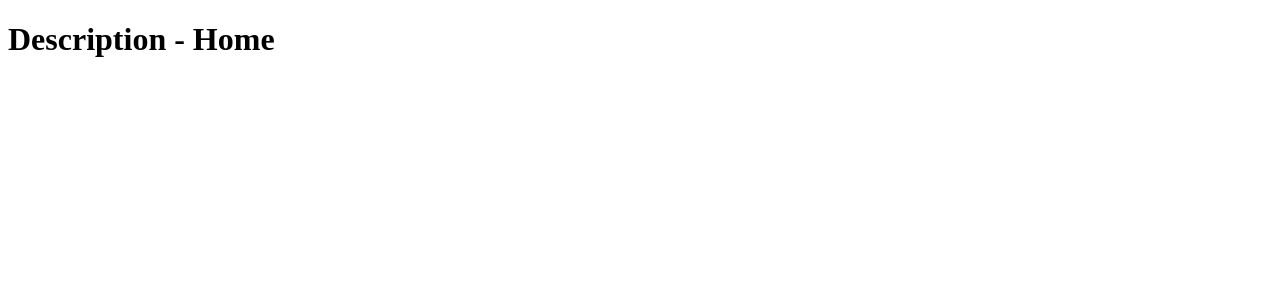
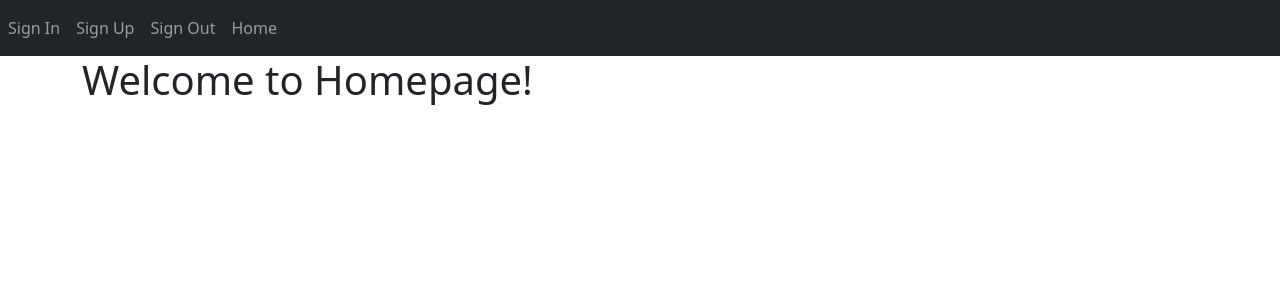
Before and after one commit to SemiHedge/tutorial-flask-diary, a Flask app: page / in a window 1280 px wide. Shown: the top 300 px of the page. Run offline with Flask 2, Linux system fonts and the light colour scheme.

Commit message:
페이지 꾸미기 - 부트스트랩, base.html
- bootstrap5.2.0 가져오기
- base.html 기초 작업하기
  - navbar
  - container

```diff
--- a/website/templates/base.html
+++ b/website/templates/base.html
@@ -4,9 +4,41 @@
     <meta charset="UTF-8">
     <meta http-equiv="X-UA-Compatible" content="IE=edge">
     <meta name="viewport" content="width=device-width, initial-scale=1.0">
+
+    <link href="https://cdn.jsdelivr.net/npm/bootstrap@5.2.0-beta1/dist/css/bootstrap.min.css" rel="stylesheet" integrity="sha384-0evHe/X+R7YkIZDRvuzKMRqM+OrBnVFBL6DOitfPri4tjfHxaWutUpFmBp4vmVor" crossorigin="anonymous">
+
     <title>{% block title %}Home{% endblock %}</title>
 </head>
 <body>
-    <h1>{% block description %}Welcome to Homepage!{% endblock %}</h1>
+    <nav class="navbar navbar-expand-lg navbar-dark bg-dark">
+        <button class="navbar-toggler" type="button" data-bs-toggle="collapse" data-bs-target="#navbarNav" aria-controls="navbarNav" aria-expanded="false" aria-label="Toggle navigation">
+            <span class="navbar-toggler-icon"></span>
+        </button>
+            <div class="collapse navbar-collapse" id="navbarNav">
+                <ul class="navbar-nav">
+                    <li class="nav-item">
+                        <a href="/sign-in" class="nav-link">Sign In</a>
+                    </li>
+                    <li class="nav-item">
+                        <a href="/sign-up" class="nav-link">Sign Up</a>
+                    </li>
+                    <li class="nav-item">
+                        <a href="/sign-out" class="nav-link">Sign Out</a>
+                    </li>
+                    <li class="nav-item">
+                        <a href="/" class="nav-link">Home</a>
+                    </li>
+                </ul>
+        </div>
+    </nav>
+
+    <!-- content -->
+    <div class="container">
+        {% block content %}
+        {% endblock %}
+    </div>
+
+    <script src="https://cdn.jsdelivr.net/npm/bootstrap@5.2.0-beta1/dist/js/bootstrap.bundle.min.js" integrity="sha384-pprn3073KE6tl6bjs2QrFaJGz5/SUsLqktiwsUTF55Jfv3qYSDhgCecCxMW52nD2" crossorigin="anonymous"></script>
+    <script src="{{ url_for('static', filename='index.js')}}"></script>
 </body>
 </html>
--- a/website/templates/home.html
+++ b/website/templates/home.html
@@ -1,3 +1,7 @@
 {% extends "base.html" %}
+
 {% block title %}Title - Home{% endblock %}
-{% block description %}Description - Home{% endblock %}
+
+{% block content %}
+<h1>Welcome to Homepage!</h1>
+{% endblock %}
```
Also changed, not shown: website/static/index.js (added), 1 other file.
